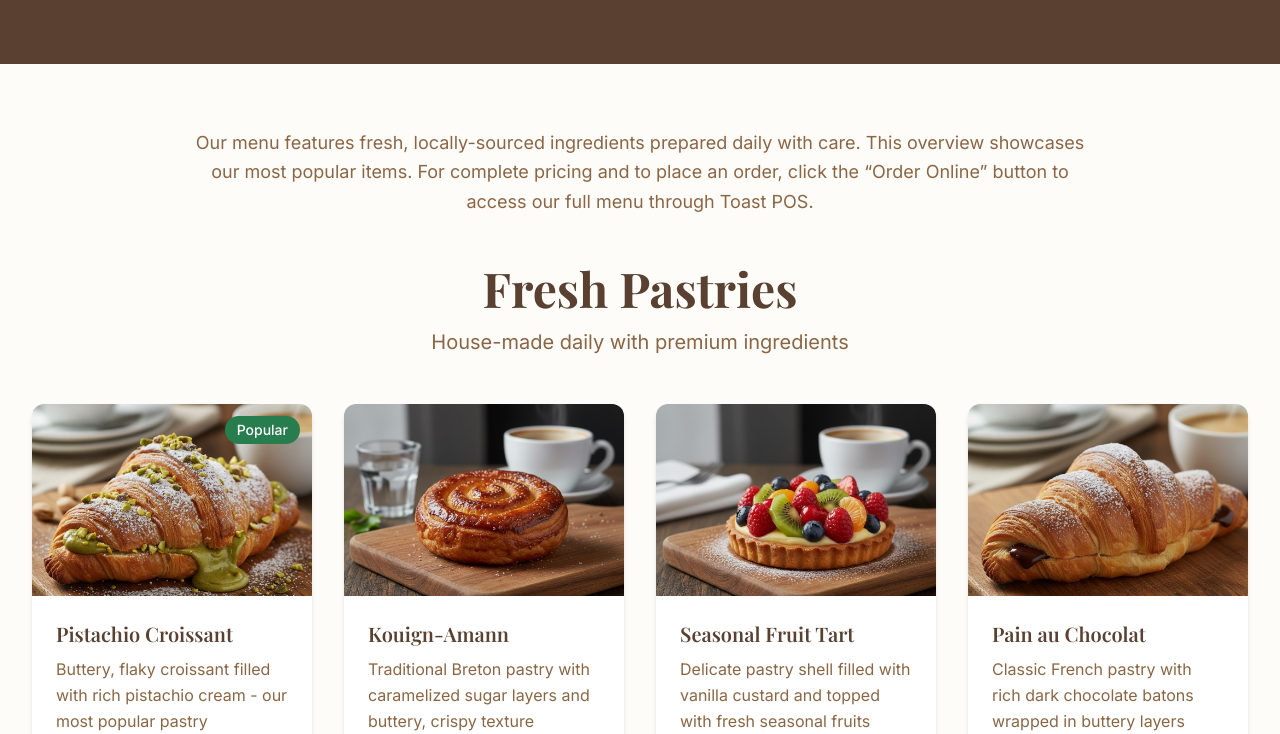
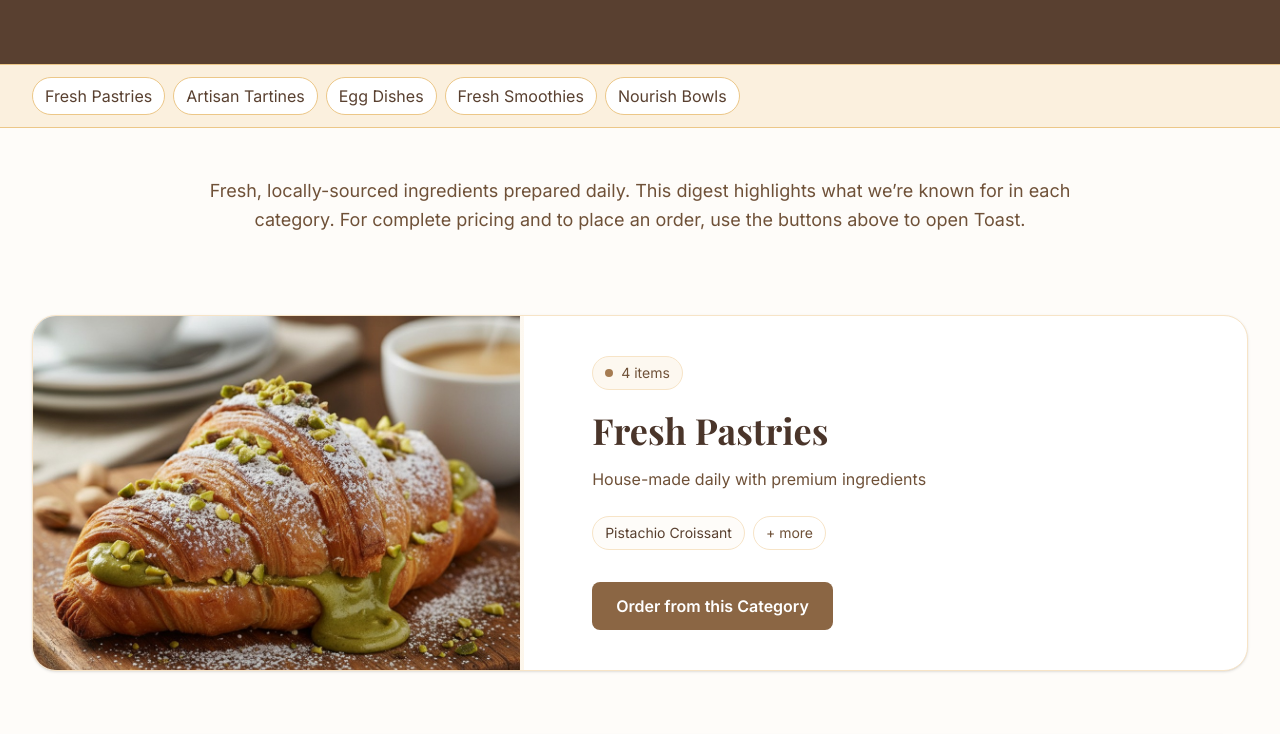
Before and after one commit to gparedesg/cafe-coco, a Next.js app: page /menu in a window 1280 px wide. Shown: the part 400-1134 px from the top of the page. Built offline with nearby package versions, Linux system fonts and the light colour scheme; a web font is replaced by a local one.

Commit message:
Update menu for a leaner digest version

```diff
--- a/src/app/menu/page.tsx
+++ b/src/app/menu/page.tsx
@@ -1,23 +1,112 @@
 import { Metadata } from 'next'
-import MenuItemCard from '@/components/MenuItemCard'
+import Image from 'next/image'
 import OrderButton from '@/components/OrderButton'
 import { menuCategories } from '@/lib/menu-data'
 
 export const metadata: Metadata = {
-  title: 'Menu - Café Coco | Fresh Pastries, Tartines & More',
-  description: 'Explore our full menu of artisan coffee, fresh pastries, tartines, egg dishes, smoothies, and nourish bowls. Order online for pickup or delivery.',
+  title: 'Menu - Café Coco | Pastries, Tartines, Smoothies & More',
+  description:
+    'A quick overview of our menu by category. See highlights at a glance, then order the full menu through Toast.',
+}
+
+type MenuItem = {
+  id: string
+  name: string
+  description?: string
+  isPopular?: boolean
+}
+
+type MenuCategory = {
+  id: string
+  name: string
+  description?: string
+  items: MenuItem[]
+  imageSrc?: string
+}
+
+function CategoryDigestCard({ category }: { category: MenuCategory }) {
+  const popular = category.items.filter(i => i.isPopular)
+  const sample = (popular.length ? popular : category.items).slice(0, 3)
+
+  // Use the first item's image for the category visual
+  const firstItem = category.items?.[0]
+  const img = firstItem ? `/menu/${firstItem.id}.jpg` : '/placeholder-food.jpg'
+  const alt = firstItem
+    ? `${firstItem.name} — ${category.name} at Café Coco`
+    : `${category.name} — Café Coco`
+
+  return (
+    <section id={category.id} className="scroll-mt-24">
+      <div className="relative grid grid-cols-1 lg:grid-cols-12 gap-8 bg-white border border-cream-300 rounded-3xl shadow-sm overflow-hidden">
+        {/* Visual */}
+        <div className="lg:col-span-5 relative">
+          <div className="absolute -inset-1 bg-gradient-to-br from-cream-100 to-cream-200 opacity-60" />
+          <div className="relative h-56 sm:h-64 lg:h-full">
+            <Image
+              src={img}
+              alt={`${category.name} at Café Coco`}
+              fill
+              className="object-cover"
+              sizes="(min-width: 1024px) 40vw, 100vw"
+            />
+          </div>
+        </div>
+
+        {/* Content */}
+        <div className="lg:col-span-7 p-8 sm:p-10">
+          <div className="inline-flex items-center gap-2 px-3 py-1.5 rounded-full bg-cream-100 text-coffee-700 border border-cream-300 text-sm mb-5">
+            <span className="h-2 w-2 rounded-full bg-coffee-500" />
+            {category.items.length} items
+          </div>
+
+          <h2 className="text-3xl md:text-4xl font-serif font-bold text-coffee-900">
+            {category.name}
+          </h2>
+
+          {category.description && (
+            <p className="mt-4 text-coffee-700 leading-relaxed">
+              {category.description}
+            </p>
+          )}
+
+          {/* Sample items as chips */}
+          {sample.length > 0 && (
+            <div className="mt-6 flex flex-wrap gap-2">
+              {sample.map(item => (
+                <span
+                  key={item.id}
+                  className="px-3 py-1.5 rounded-full bg-cream-50 border border-cream-300 text-coffee-800 text-sm"
+                >
+                  {item.name}
+                </span>
+              ))}
+              {category.items.length > sample.length && (
+                <span className="px-3 py-1.5 rounded-full bg-white border border-cream-300 text-coffee-700 text-sm">
+                  + more
+                </span>
+              )}
+            </div>
+          )}
+
+          {/* CTAs */}
+          <div className="mt-8 flex flex-wrap items-center gap-4">
+            <OrderButton size="md" text="Order from this Category" />
+          </div>
+        </div>
+      </div>
+    </section>
+  )
 }
 
 export default function MenuPage() {
   return (
     <div className="min-h-screen bg-cream-50">
-      <div className="bg-coffee-800 text-white py-20">
+      {/* Hero */}
+      <div className="bg-coffee-800 text-white py-20" id="top-order">
         <div className="max-w-7xl mx-auto px-4 sm:px-6 lg:px-8 text-center">
-          <h1 className="text-5xl md:text-6xl font-serif font-bold mb-6">
-            Our Menu
-          </h1>
+          <h1 className="text-5xl md:text-6xl font-serif font-bold mb-6">Menu</h1>
           <p className="text-xl md:text-2xl mb-8 opacity-90 max-w-3xl mx-auto">
-            More than just a menu; we invite you to  <br /> slow down, connect, and feel at home
+            A quick overview of our categories. Tap into Toast for full details when you’re ready to order.
           </p>
           <div className="flex flex-col sm:flex-row gap-4 justify-center items-center">
             <OrderButton size="lg" text="Order Online Now" />
@@ -25,65 +114,55 @@ export default function MenuPage() {
         </div>
       </div>
 
-      <div className="max-w-7xl mx-auto px-4 sm:px-6 lg:px-8 py-16">
-        <div className="text-center mb-12">
-          <p className="text-lg text-coffee-600 max-w-4xl mx-auto leading-relaxed">
-            Our menu features fresh, locally-sourced ingredients prepared daily with care.
-            This overview showcases our most popular items. For complete pricing and to place an order,
-            click the &ldquo;Order Online&rdquo; button to access our full menu through Toast POS.
+      {/* Sticky chip nav */}
+      <div className="bg-cream-200 sticky top-0 z-20 border-y border-cream-500 bg-cream-50/80 backdrop-blur">
+        <div className="max-w-7xl mx-auto px-4 sm:px-6 lg:px-8">
+          <nav
+            aria-label="Menu categories"
+            className="flex gap-2 overflow-x-auto py-3 no-scrollbar"
+          >
+            {menuCategories.map(cat => (
+              <a
+                key={cat.id}
+                href={`#${cat.id}`}
+                className="whitespace-nowrap px-3 py-1.5 rounded-full bg-white border border-cream-500 text-coffee-800 hover:bg-cream-100 transition"
+              >
+                {cat.name}
+              </a>
+            ))}
+          </nav>
+        </div>
+      </div>
+
+      {/* Intro copy */}
+      <div className="max-w-7xl mx-auto px-4 sm:px-6 lg:px-8 py-12">
+        <div className="text-center mb-8">
+          <p className="text-lg text-coffee-700 max-w-4xl mx-auto leading-relaxed">
+            Fresh, locally-sourced ingredients prepared daily. This digest highlights what we’re known for in
+            each category. For complete pricing and to place an order, use the buttons above to open Toast.
           </p>
         </div>
+      </div>
 
-        <div className="space-y-20">
-          {menuCategories.map((category, categoryIndex) => (
-            <section key={category.id} className="scroll-mt-20" id={category.id}>
-              <div className="text-center mb-12">
-                <h2 className="text-4xl md:text-5xl font-serif font-bold text-coffee-800 mb-4">
-                  {category.name}
-                </h2>
-                <p className="text-xl text-coffee-600 max-w-2xl mx-auto">
-                  {category.description}
-                </p>
-              </div>
+      {/* Category digest grid */}
+      <div className="max-w-7xl mx-auto px-4 sm:px-6 lg:px-8 pb-20 space-y-16">
+        {menuCategories.map((category: MenuCategory) => (
+          <CategoryDigestCard key={category.id} category={category} />
+        ))}
 
-              <div className="grid grid-cols-1 md:grid-cols-2 lg:grid-cols-4 gap-8">
-                {category.items.map((item) => (
-                  <MenuItemCard
-                    key={item.id}
-                    name={item.name}
-                    description={item.description}
-                    isPopular={item.isPopular}
-                    imageSrc={`/menu/${item.id}.jpg`}
-                    className="h-full"
-                  />
-                ))}
-              </div>
-
-              {categoryIndex < menuCategories.length - 1 && (
-                <div className="mt-16 text-center">
-                  <OrderButton size="md" text="Order These Items" />
-                </div>
-              )}
-            </section>
-          ))}
-        </div>
-
-        <div className="mt-20 bg-white rounded-2xl shadow-lg p-12 text-center">
-          <h3 className="text-3xl font-serif font-bold text-coffee-800 mb-6">
-            Ready to Order?
-          </h3>
+        {/* Footer CTA */}
+        <div className="mt-8 bg-white rounded-2xl shadow-lg p-12 text-center border border-cream-300">
+          <h3 className="text-3xl font-serif font-bold text-coffee-800 mb-6">Ready to Order?</h3>
           <p className="text-lg text-coffee-600 mb-8 max-w-2xl mx-auto">
-            View our complete menu with current pricing and place your order for pickup or delivery.
-            All items are prepared fresh to order using premium ingredients.
+            Open our complete Toast menu with live pricing, modifiers, and availability.
           </p>
           <OrderButton size="lg" text="Order Online Through Toast" />
-
-          <div className="mt-8 pt-8 border-t border-coffee-200">
-            <p className="text-coffee-600 mb-4">
-              <strong>Pickup:</strong> Ready in 10-15 minutes
+          <div className="mt-8 pt-8 border-t border-cream-300">
+            <p className="text-coffee-600 mb-2">
+              <strong>Pickup:</strong> Usually ready in 10–15 minutes
             </p>
             <p className="text-coffee-600">
-              <strong>Delivery:</strong> Available through Toast within 3 miles
+              <strong>Delivery:</strong> Available within 3 miles
             </p>
           </div>
         </div>
```
